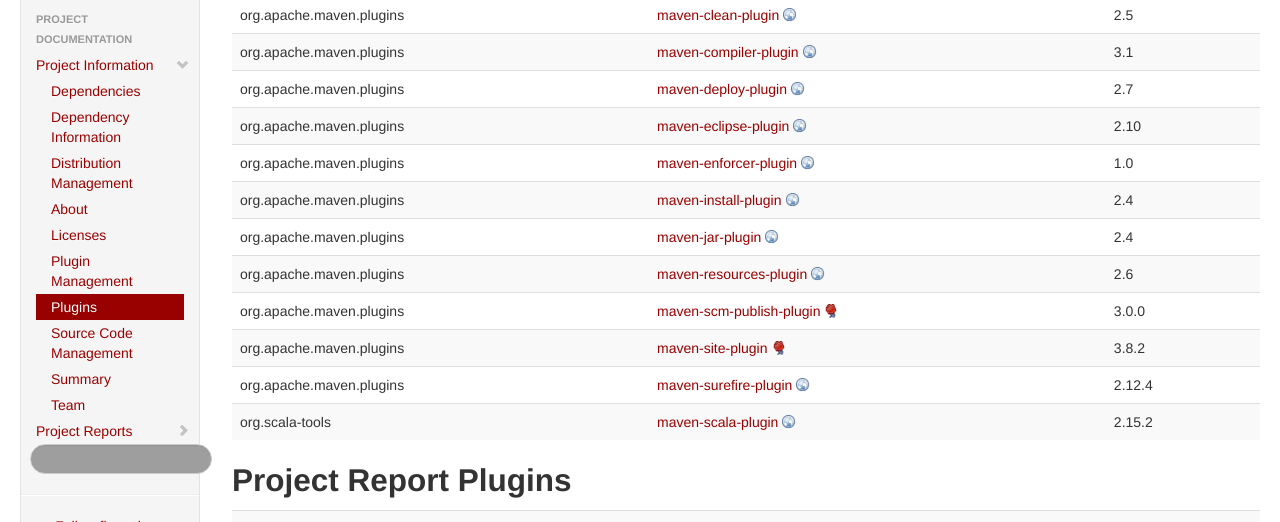
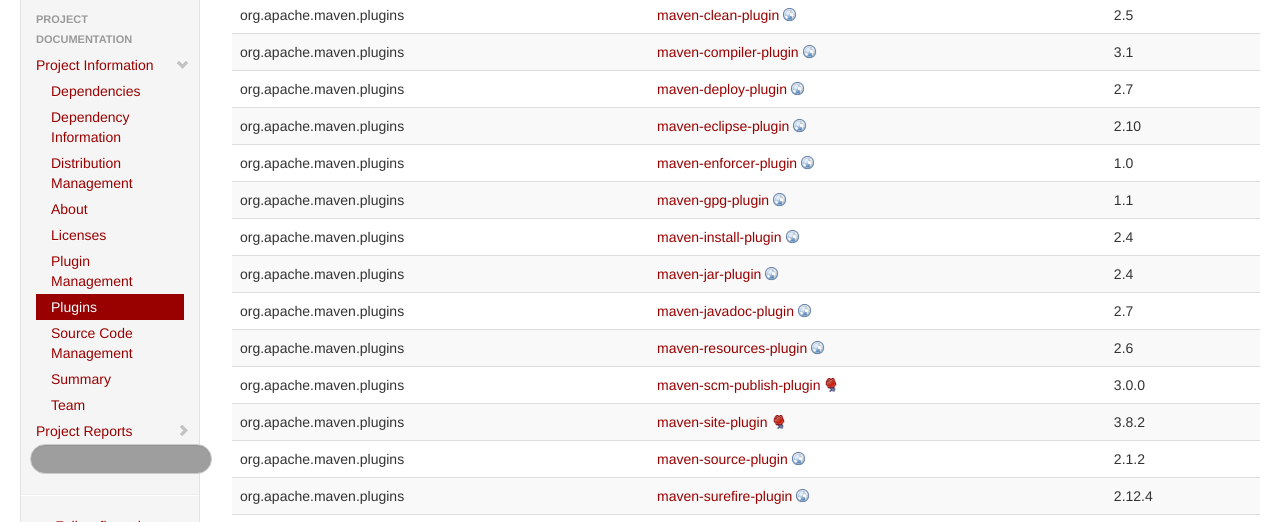
Before and after one commit to finmath/finmath-lib-scala, a plain HTML site: page plugins.html in a window 1280 px wide. Shown: the part 277-799 px from the top of the page. Drawn offline with Linux system fonts and the light colour scheme; grey boxes are pictures that could not be loaded.

Commit message:
Site checkin for project finmath lib scala

```diff
--- a/plugins.html
+++ b/plugins.html
@@ -159,12 +159,20 @@
 <td>1.0</td></tr>
 <tr class="a">
 <td>org.apache.maven.plugins</td>
+<td><a class="externalLink" href="http://maven.apache.org/plugins/maven-gpg-plugin/">maven-gpg-plugin</a></td>
+<td>1.1</td></tr>
+<tr class="b">
+<td>org.apache.maven.plugins</td>
 <td><a class="externalLink" href="http://maven.apache.org/plugins/maven-install-plugin/">maven-install-plugin</a></td>
+<td>2.4</td></tr>
+<tr class="a">
+<td>org.apache.maven.plugins</td>
+<td><a class="externalLink" href="http://maven.apache.org/plugins/maven-jar-plugin/">maven-jar-plugin</a></td>
 <td>2.4</td></tr>
 <tr class="b">
 <td>org.apache.maven.plugins</td>
-<td><a class="externalLink" href="http://maven.apache.org/plugins/maven-jar-plugin/">maven-jar-plugin</a></td>
-<td>2.4</td></tr>
+<td><a class="externalLink" href="http://maven.apache.org/plugins/maven-javadoc-plugin/">maven-javadoc-plugin</a></td>
+<td>2.7</td></tr>
 <tr class="a">
 <td>org.apache.maven.plugins</td>
 <td><a class="externalLink" href="http://maven.apache.org/plugins/maven-resources-plugin/">maven-resources-plugin</a></td>
@@ -179,9 +187,13 @@
 <td>3.8.2</td></tr>
 <tr class="b">
 <td>org.apache.maven.plugins</td>
+<td><a class="externalLink" href="http://maven.apache.org/plugins/maven-source-plugin/">maven-source-plugin</a></td>
+<td>2.1.2</td></tr>
+<tr class="a">
+<td>org.apache.maven.plugins</td>
 <td><a class="externalLink" href="http://maven.apache.org/surefire/maven-surefire-plugin">maven-surefire-plugin</a></td>
 <td>2.12.4</td></tr>
-<tr class="a">
+<tr class="b">
 <td>org.scala-tools</td>
 <td><a class="externalLink" href="http://scala-tools.org/mvnsites/maven-scala-plugin">maven-scala-plugin</a></td>
 <td>2.15.2</td></tr></table></section><section>
```
Also changed, not shown: index.html (+2 -2 lines).
